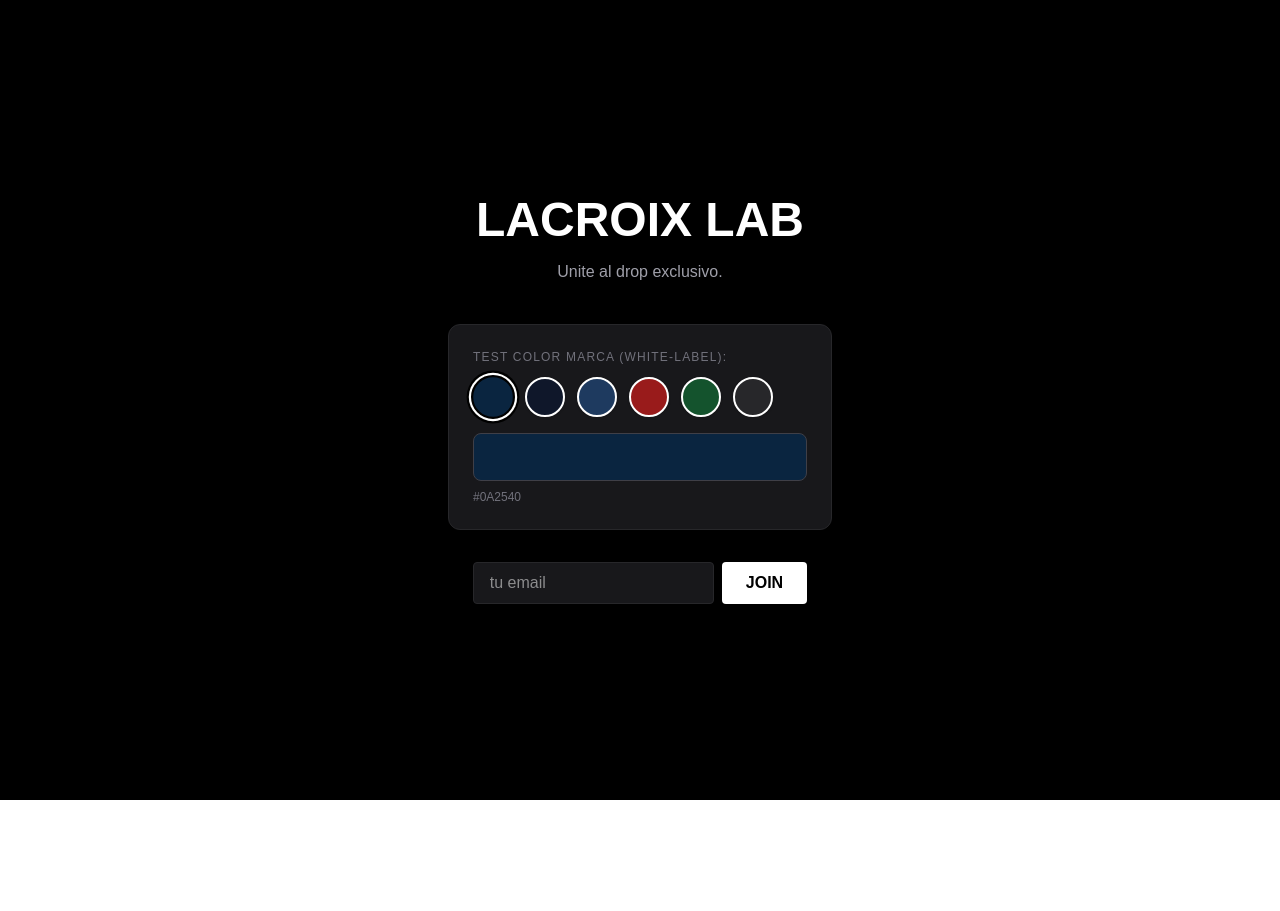
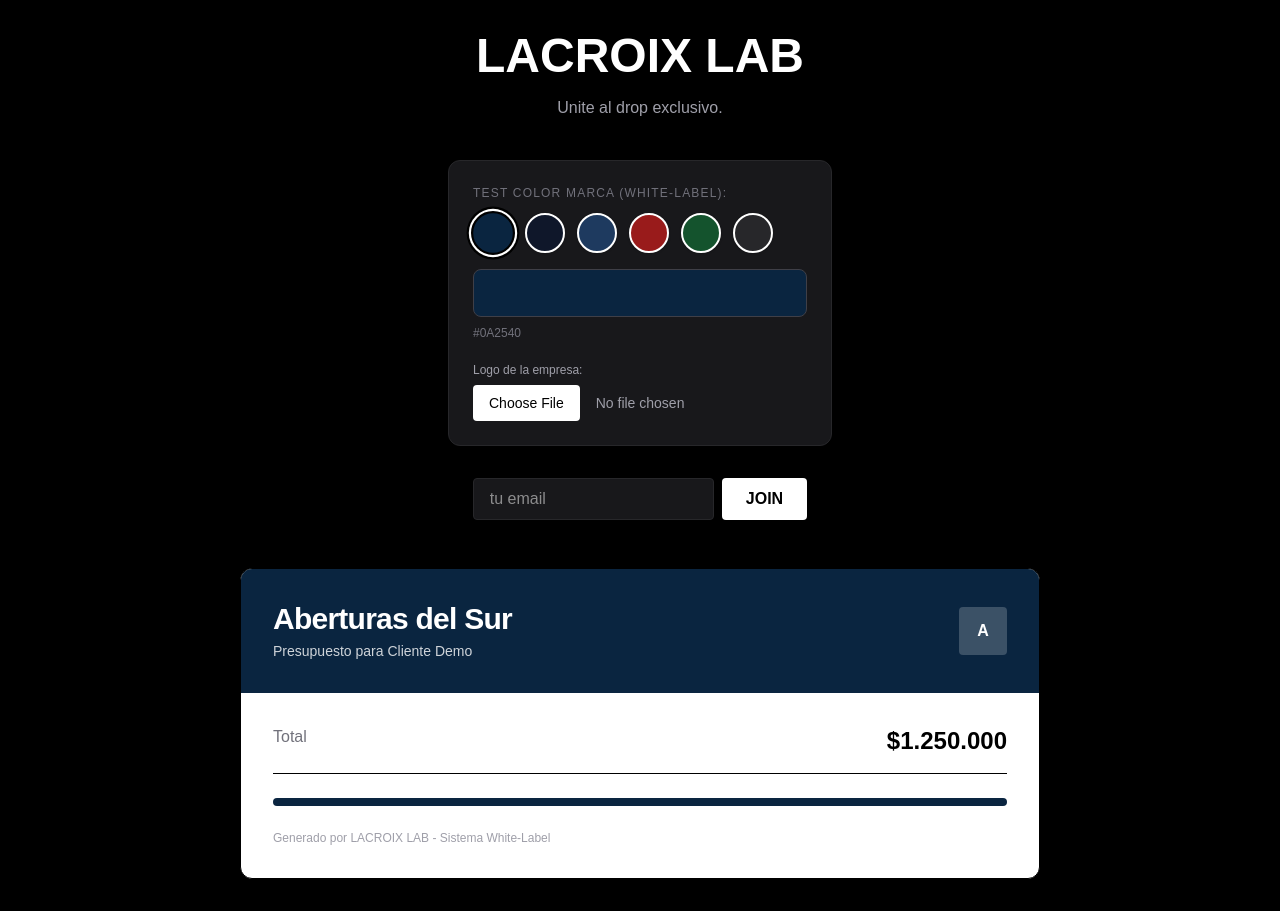
Before and after one commit to gabrielnicolaslacroix-create/lacroix-lab-v2, a Next.js app: page / in a window 1280 px wide. Before the commit the page ends 800 px from the top, so only its background shows below. Built offline with nearby package versions, Linux system fonts and the light colour scheme; no server answers.

Commit message:
feat: white-label completo - color + logo + PDF dinamico

```diff
--- /dev/null
+++ b/app/components/LogoUploader.tsx
@@ -0,0 +1,20 @@
+"use client"
+import { supabase } from "../../lib/supabase"
+
+export default function LogoUploader({ onUpload }: { onUpload: (url: string) => void }) {
+  const upload = async (e: any) => {
+    const file = e.target.files[0]
+    if (!file) return
+    const fileName = `${Date.now()}-${file.name}`
+    const { error } = await supabase.storage.from("logos").upload(fileName, file)
+    if (error) { alert(error.message); return }
+    const { data } = supabase.storage.from("logos").getPublicUrl(fileName)
+    onUpload(data.publicUrl)
+  }
+  return (
+    <div className="mt-4">
+      <label className="text-xs text-zinc-400">Logo de la empresa:</label>
+      <input type="file" onChange={upload} className="mt-1 block w-full text-sm text-zinc-400 file:mr-4 file:py-2 file:px-4 file:rounded file:border-0 file:bg-white file:text-black" />
+    </div>
+  )
+}
--- /dev/null
+++ b/app/components/PresupuestoPDF.tsx
@@ -0,0 +1,45 @@
+"use client"
+
+type Props = {
+  empresa: {
+    nombre: string
+    color_primario: string
+    logo_url?: string
+  }
+  cliente: string
+  total: number
+}
+
+export default function PresupuestoPDF({ empresa, cliente, total }: Props) {
+  return (
+    <div className="w-[800px] bg-white text-black p-0 overflow-hidden rounded-xl shadow-2xl border">
+      {/* HEADER - ACÁ VA EL COLOR WHITE-LABEL */}
+      <div
+        className="p-8 text-white flex justify-between items-center"
+        style={{ background: empresa.color_primario }}
+      >
+        <div>
+          <h1 className="text-3xl font-black tracking-tight">{empresa.nombre}</h1>
+          <p className="text-sm opacity-80 mt-1">Presupuesto para {cliente}</p>
+        </div>
+        {empresa.logo_url? (
+          <img src={empresa.logo_url} alt="logo" className="h-12 w-12 object-contain bg-white rounded p-1" />
+        ) : (
+          <div className="h-12 w-12 bg-white/20 rounded flex items-center justify-center font-bold">
+            {empresa.nombre[0]}
+          </div>
+        )}
+      </div>
+
+      {/* BODY */}
+      <div className="p-8">
+        <div className="flex justify-between border-b pb-4 mb-6">
+          <span className="text-zinc-500">Total</span>
+          <span className="text-2xl font-bold">${total.toLocaleString('es-AR')}</span>
+        </div>
+        <div className="h-2 w-full rounded" style={{ background: empresa.color_primario }}></div>
+        <p className="text-xs text-zinc-400 mt-6">Generado por LACROIX LAB - Sistema White-Label</p>
+      </div>
+    </div>
+  )
+}
--- a/app/page.tsx
+++ b/app/page.tsx
@@ -2,12 +2,15 @@
 import { useState } from "react"
 import { supabase } from "../lib/supabase"
 import ColorSelector from "./components/ColorSelector"
+import PresupuestoPDF from "./components/PresupuestoPDF"
+import LogoUploader from "./components/LogoUploader"
 
 export default function Home() {
   const [email, setEmail] = useState("")
   const [loading, setLoading] = useState(false)
   const [done, setDone] = useState(false)
   const [color, setColor] = useState('#0A2540')
+  const [logo, setLogo] = useState("")
 
   const handleSubmit = async (e: any) => {
     e.preventDefault()
@@ -27,15 +30,16 @@ export default function Home() {
       <h1 className="text-5xl font-bold mb-4">LACROIX LAB</h1>
       <p className="mb-2 text-zinc-400">Unite al drop exclusivo.</p>
 
-      {/* TEST WHITE-LABEL - después lo movemos al dashboard */}
       <div className="my-8 p-6 rounded-xl bg-zinc-900 border border-zinc-800 w-full max-w-sm">
         <p className="mb-3 text-xs uppercase tracking-widest text-zinc-500">Test color marca (white-label):</p>
         <ColorSelector value={color} onChange={setColor} />
         <div className="mt-4 h-12 rounded-lg border border-zinc-700 transition-colors" style={{ background: color }}></div>
         <p className="mt-2 text-xs text-zinc-500">{color}</p>
+        <LogoUploader onUpload={setLogo} />
+        {logo && <p className="mt-2 text-[10px] text-green-400 truncate">✅ Logo: {logo.slice(0,40)}...</p>}
       </div>
 
-      {done ? (
+      {done? (
         <p className="text-green-400 text-xl">¡Ya estás adentro! 🔥</p>
       ) : (
         <form onSubmit={handleSubmit} className="flex gap-2">
@@ -51,10 +55,18 @@ export default function Home() {
             disabled={loading}
             className="px-6 py-2 bg-white text-black rounded font-bold hover:bg-zinc-200"
           >
-            {loading ? "..." : "JOIN"}
+            {loading? "..." : "JOIN"}
           </button>
         </form>
       )}
+
+      <div className="mt-12 origin-top scale-[0.8] md:scale-100">
+        <PresupuestoPDF
+          empresa={{ nombre: "Aberturas del Sur", color_primario: color, logo_url: logo }}
+          cliente="Cliente Demo"
+          total={1250000}
+        />
+      </div>
     </main>
   )
 }
```
